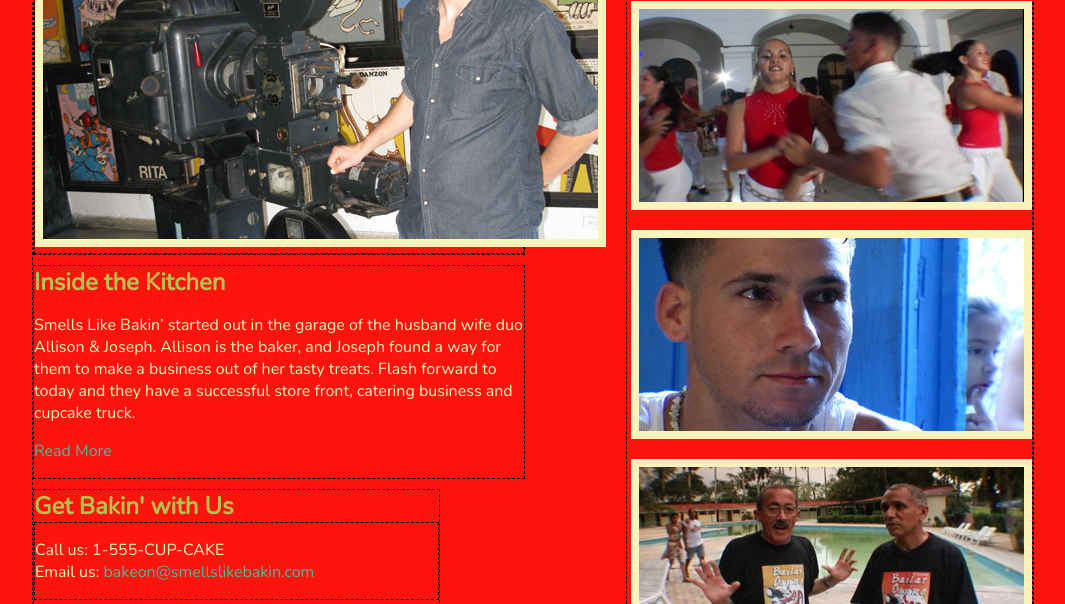
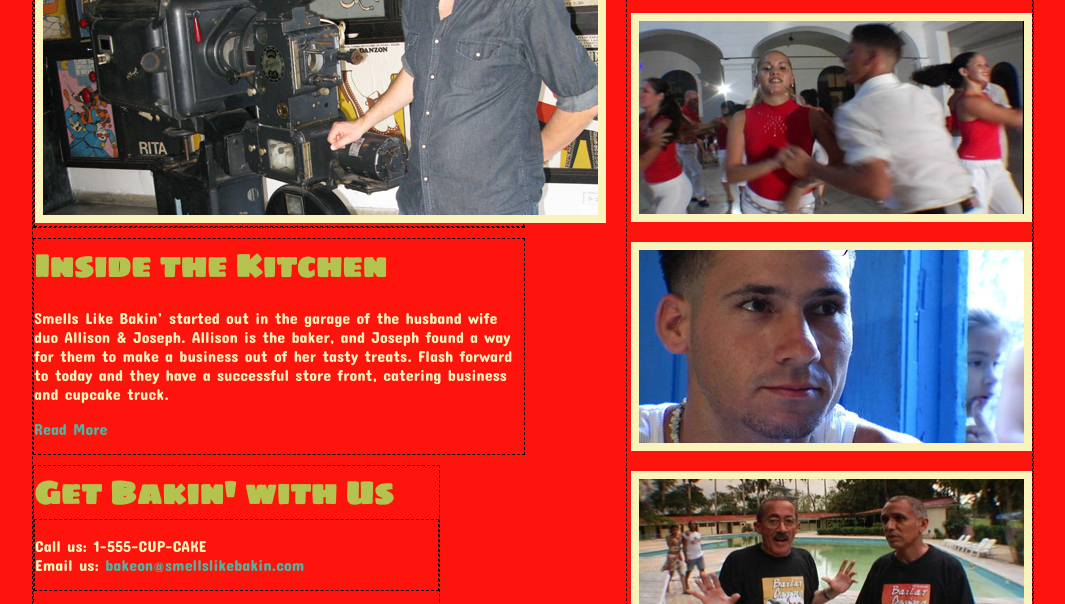
Before and after one commit to ericjosjohnson/BuildASimpleWebsite, a plain HTML site: page index.html in a window 1280 px wide. Shown: the part 568-1172 px from the top of the page, without its empty margins (107-1172 px from the left). Drawn offline with nearby package versions, Linux system fonts and the light colour scheme.

Commit message:
Change the styling of the text (fonts, font size, etc)

```diff
--- a/css/style.css
+++ b/css/style.css
@@ -3,7 +3,8 @@ div {
 }
 
 body {
-	font-family: 'Nunito', sans-serif;
+	/*font-family: 'Nunito', sans-serif;*/
+	font-family: 'Concert One', cursive;
 	color: #FAF3BC;
 	background: #FE140D ;
 }
@@ -14,13 +15,15 @@ a {
 }
 
 h1 {
-	font-size: 1.750em;
+	font-size: 2.5em;
 	letter-spacing: -1.5px;
+	font-family: 'Sigmar One', cursive;
 }
 
 h2 {
-	font-size: 1.500em;
+	font-size: 2em;
 	color: #B4C34F;
+	font-family: 'Sigmar One', cursive;
 }
 
 .btn  {
--- a/index.html
+++ b/index.html
@@ -6,6 +6,8 @@
   <link rel="stylesheet" href="css/normalize.css" type="text/css" media="screen">
   <link rel="stylesheet" href="css/grid.css" type="text/css" media="screen">
   <link href='http://fonts.googleapis.com/css?family=Nunito' rel='stylesheet' type='text/css'>
+  <link href='http://fonts.googleapis.com/css?family=Sigmar+One' rel='stylesheet' type='text/css'>
+  <link href='http://fonts.googleapis.com/css?family=Concert+One' rel='stylesheet' type='text/css'>
   <link rel="stylesheet" href="css/style.css" type="text/css" media="screen">
 </head>
 
```
